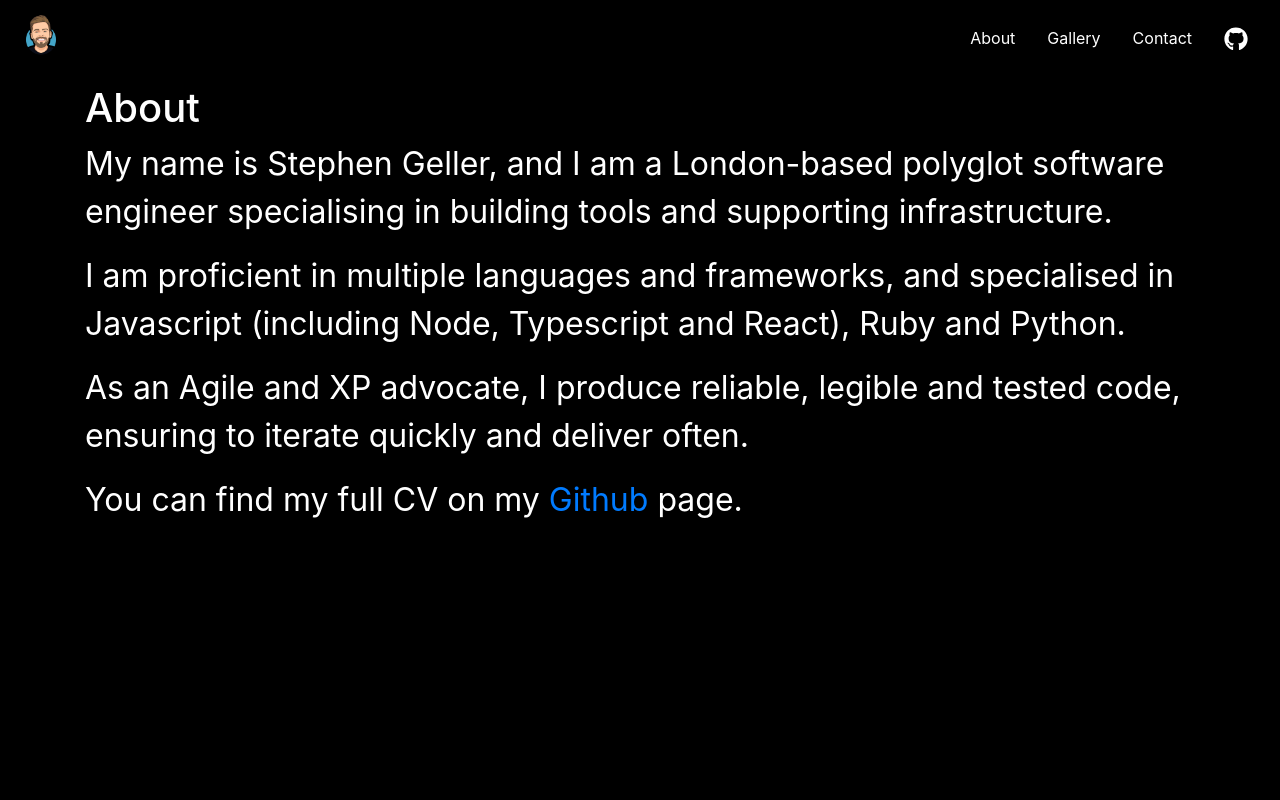
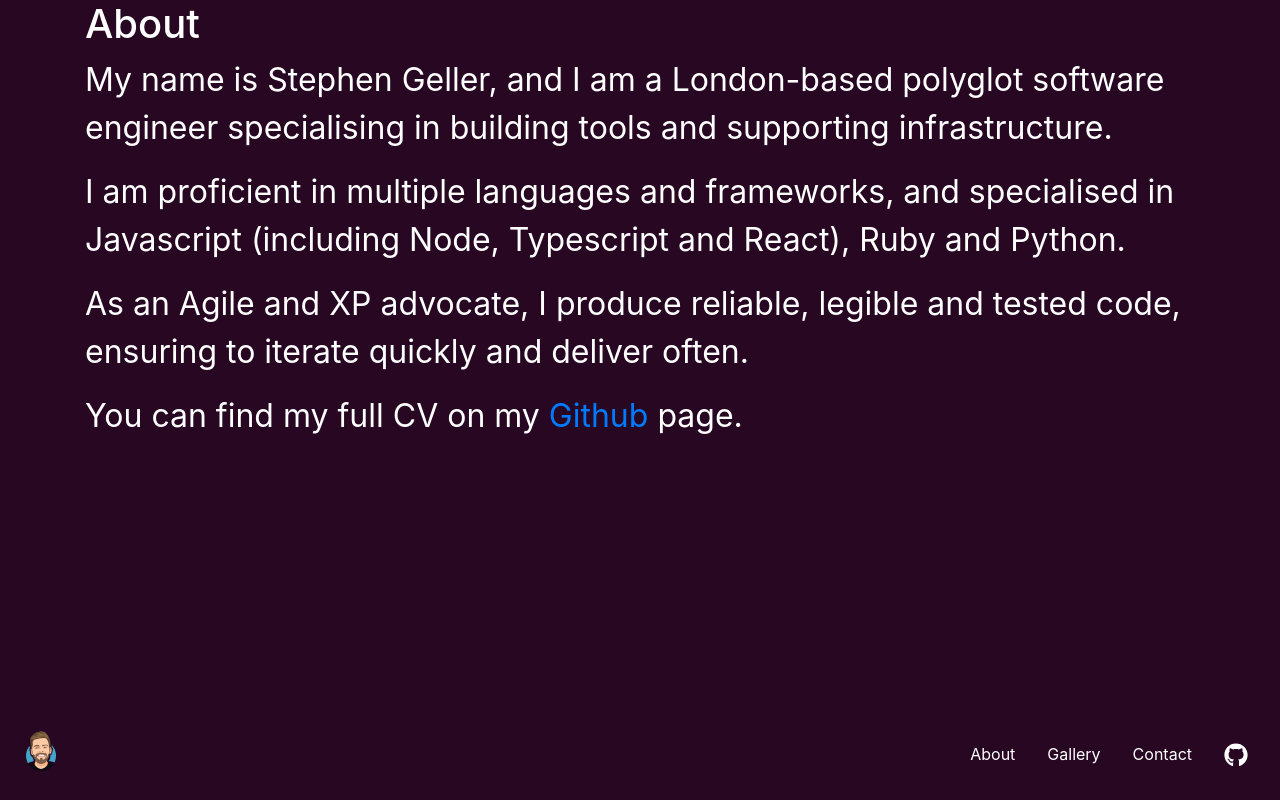
Before and after one commit to stephengeller/sgdotcom, a React (Create React App) app: page /about in a window 1280 px wide. Built offline with nearby package versions, Linux system fonts and the light colour scheme.

Commit message:
add hero image

```diff
--- a/package.json
+++ b/package.json
@@ -15,8 +15,10 @@
     "react-bootstrap": "^1.0.0-beta.16",
     "react-dom": "^16.12.0",
     "react-icons": "^3.8.0",
+    "react-lazy-hero": "^2.0.0",
     "react-router-dom": "^5.1.2",
     "react-scripts": "^3.4.0",
+    "styled-components": "^5.0.1",
     "typescript": "~3.7.2"
   },
   "scripts": {
--- a/src/App.scss
+++ b/src/App.scss
@@ -1,6 +1,10 @@
 //$background-color: #202020;
-$background-color: black;
-$navbar-transparent: rgba(0, 0, 0, 0.09);
+$background-color: #270722;
+$navbar-transparent: rgba(0, 0, 0, 0);
+$pale-gold: #ECCE8E;
+$lightpale-gold: #DBCF96;
+$dark-vanilla: #C2C6A7;
+$pale-cerulean: #9AC2C5;
 
 body {
   margin: 0;
@@ -25,17 +29,13 @@ body,
   color: white;
 }
 
-.nav-link {
-  color: white;
-}
-
 .nav-link:hover {
   color: #d3d3d3 !important;
 }
 
 .navbar {
   background-color: $navbar-transparent;
-  backdrop-filter: blur(10px);
+  //backdrop-filter: blur(10px);
 }
 
 
--- a/src/components/Izzi.tsx
+++ b/src/components/Izzi.tsx
@@ -34,9 +34,9 @@ const BirthdayButton: React.FC<{ click: Function }> = ({ click }) => {
 };
 
 export class Izzi extends Component<{}, IzziState> {
-  private clicks: number;
-  constructor({}) {
-    super({});
+  private readonly clicks: number;
+  constructor(props) {
+    super(props);
     this.clicks = 0;
   }
 
--- a/src/components/Landing.tsx
+++ b/src/components/Landing.tsx
@@ -1,24 +1,28 @@
 import React, { ReactElement } from "react";
 import CustomNavbar from "./Nav/Navbar";
+import LazyHero from "react-lazy-hero";
 
 type LandingItemProps = {
   text: string;
   sub: string | JSX.Element;
   image?: string;
+  style?: React.CSSProperties;
 };
 
 const LandingItemStyle = {
-  marginBottom: "10vh"
+  marginBottom: "10vh",
+  color: "#9AC2C5"
 } as React.CSSProperties;
 
 function LandingItem({
   text,
   sub,
-  image
+  image,
+  style = {}
 }: LandingItemProps): React.ReactElement<LandingItemProps> {
   console.log(image);
   return (
-    <div style={LandingItemStyle}>
+    <div style={{ ...LandingItemStyle, ...style }}>
       <h1 className={"landing-header"}>{text}</h1>
       <h2 className={"landing-subheader"}>{sub}</h2>
     </div>
@@ -35,6 +39,17 @@ export const Landing = (): ReactElement => {
   return (
     <div>
       <CustomNavbar />
+      <LazyHero imageSrc="https://unsplash.it/2000/1000">
+        <LandingItem
+          style={{
+            padding: "1vh",
+            color: "#270722"
+          }}
+          text={"Hi, I'm Stephen."}
+          sub={"I'm a software developer."}
+          image={"img/StephenJapan2.jpg"}
+        />
+      </LazyHero>
       <div
         style={{
           display: "flex",
@@ -46,11 +61,6 @@ export const Landing = (): ReactElement => {
         }}
       >
         <LandingItem
-          text={"Hi, I'm Stephen."}
-          sub={"I write code for a living."}
-          image={"img/StephenJapan2.jpg"}
-        />
-        <LandingItem
           text={"I like to write reliable and refined code."}
           sub={"I deliver clean and tested code quickly and consistently."}
           image={"img/AfterlightImage.jpg"}
@@ -61,24 +71,6 @@ export const Landing = (): ReactElement => {
           image={"img/KyotoStreets.jpg"}
         />
       </div>
-
-      {/*<Carousel interval={10000} style={carouselStyle}>*/}
-      {/*  {carouselItem(*/}
-      {/*    "img/StephenJapan2.jpg",*/}
-      {/*    "Hi, I'm Stephen.",*/}
-      {/*    "I write code for a living."*/}
-      {/*  )}*/}
-      {/*  {carouselItem(*/}
-      {/*    "img/AfterlightImage.jpg",*/}
-      {/*    "I like photography",*/}
-      {/*    "For now, I take pictures with an iPhone."*/}
-      {/*  )}*/}
-      {/*  {carouselItem(*/}
-      {/*    "img/KyotoStreets.jpg",*/}
-      {/*    "Get in touch with me.",*/}
-      {/*    getInTouchSub*/}
-      {/*  )}*/}
-      {/*</Carousel>*/}
     </div>
   );
 };
--- a/src/components/Nav/Navbar.tsx
+++ b/src/components/Nav/Navbar.tsx
@@ -31,7 +31,7 @@ const NavLink = (route: string, text: string): ReactElement => {
 const CustomNavbar = (): ReactElement => {
   return (
     <Navbar
-      sticky={"top"}
+      fixed={"bottom"}
       collapseOnSelect
       expand={"sm"}
       variant="dark"
--- /dev/null
+++ b/src/constants/colours.js
@@ -0,0 +1,10 @@
+module.exports = {
+  COLOURS: {
+    backgroundColor: "#270722",
+    navbarTransparent: "rgba(0, 0, 0, 0)",
+    paleGold: "#ECCE8E",
+    lightpaleGold: "#DBCF96",
+    darkVanilla: "#C2C6A7",
+    paleCerulean: "#9AC2C5"
+  }
+};
--- a/tsconfig.json
+++ b/tsconfig.json
@@ -17,7 +17,8 @@
     "resolveJsonModule": true,
     "isolatedModules": true,
     "noEmit": true,
-    "jsx": "react"
+    "jsx": "react",
+    "noImplicitAny": false
   },
   "include": [
     "src"
```
Also changed, not shown: 2 other files (tests, documents, lock files or other folders).
